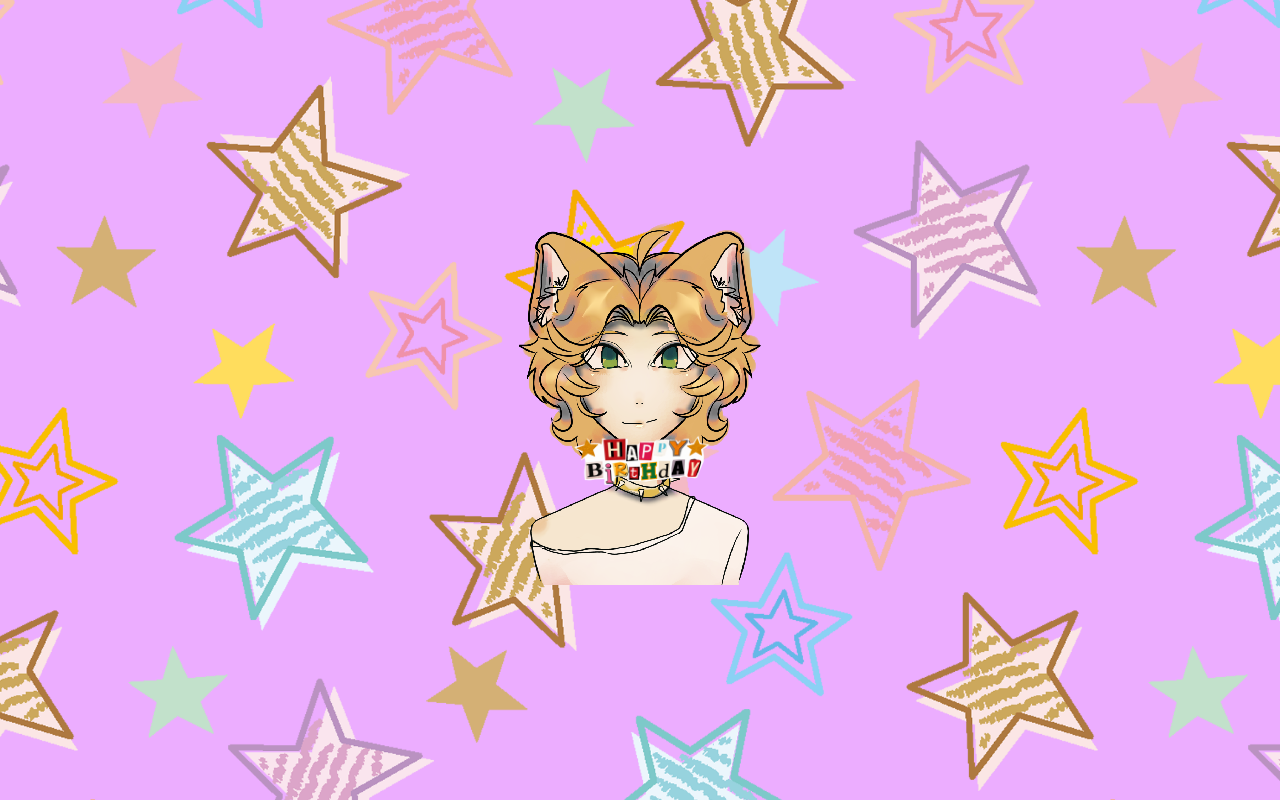
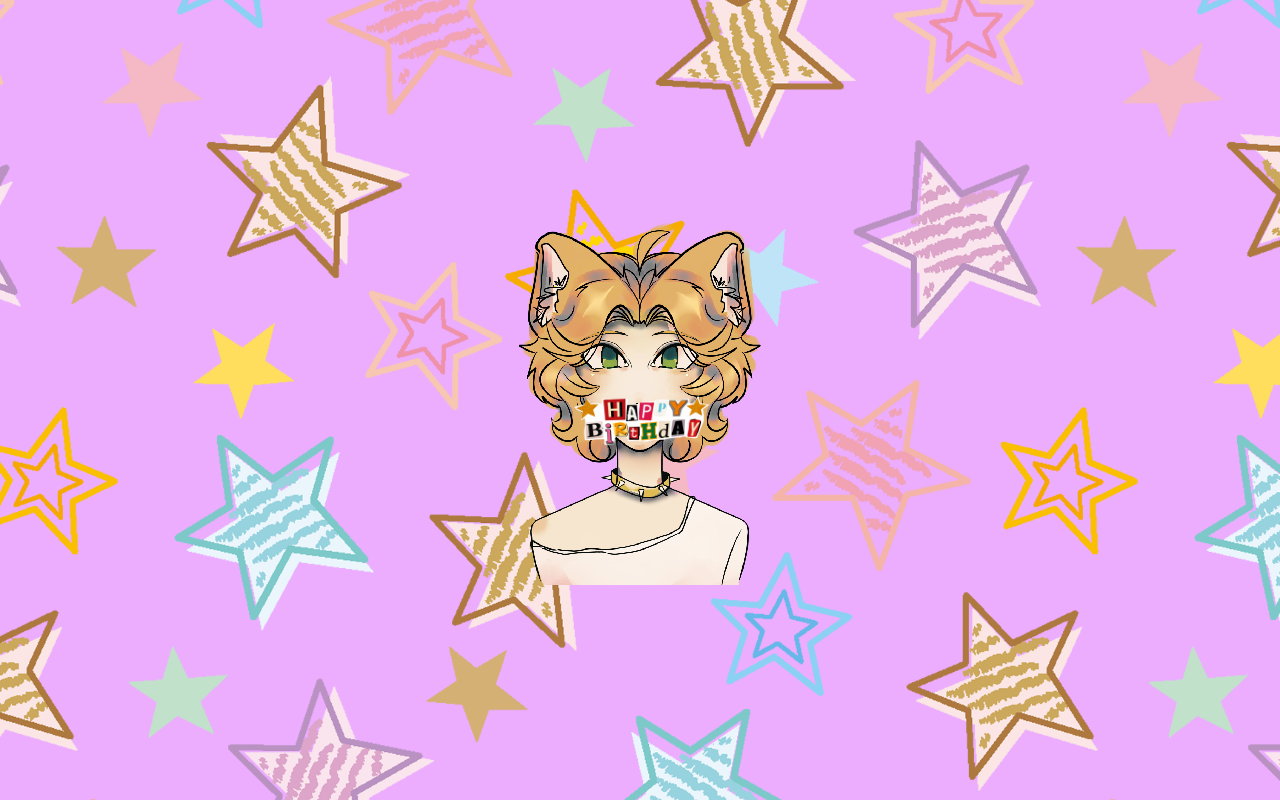
Before and after one commit to ha0s0forgot-dot/-, a plain HTML site: page index.html in a window 1280 px wide. Drawn offline with Linux system fonts and the light colour scheme.

Commit message:
Update style.css

```diff
--- a/style.css
+++ b/style.css
@@ -24,8 +24,11 @@ body {
 
 /* Надпись Happy Birthday */
 .birthday-text {
-    position: absolute;
-    top: 30%;
+    position: fixed;
+
+    top: 25vh;
+    left: 50%;
+    transform: translateX(-50%);
 
     width: 450px;
     max-width: 85vw;
@@ -33,6 +36,7 @@ body {
 
     object-fit: contain;
     pointer-events: none;
+    z-index: 10;
 }
 
 /* Пёсик */
```
